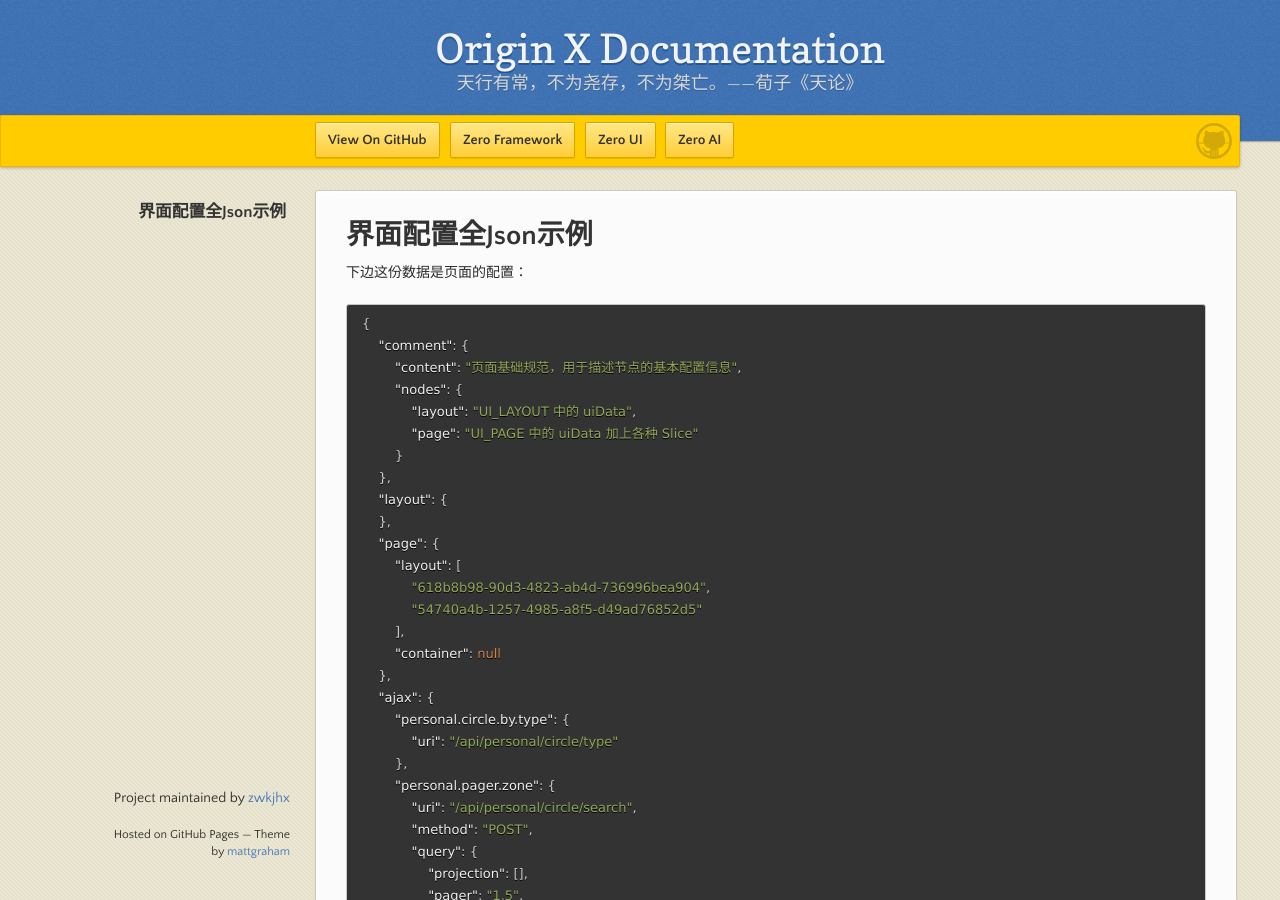
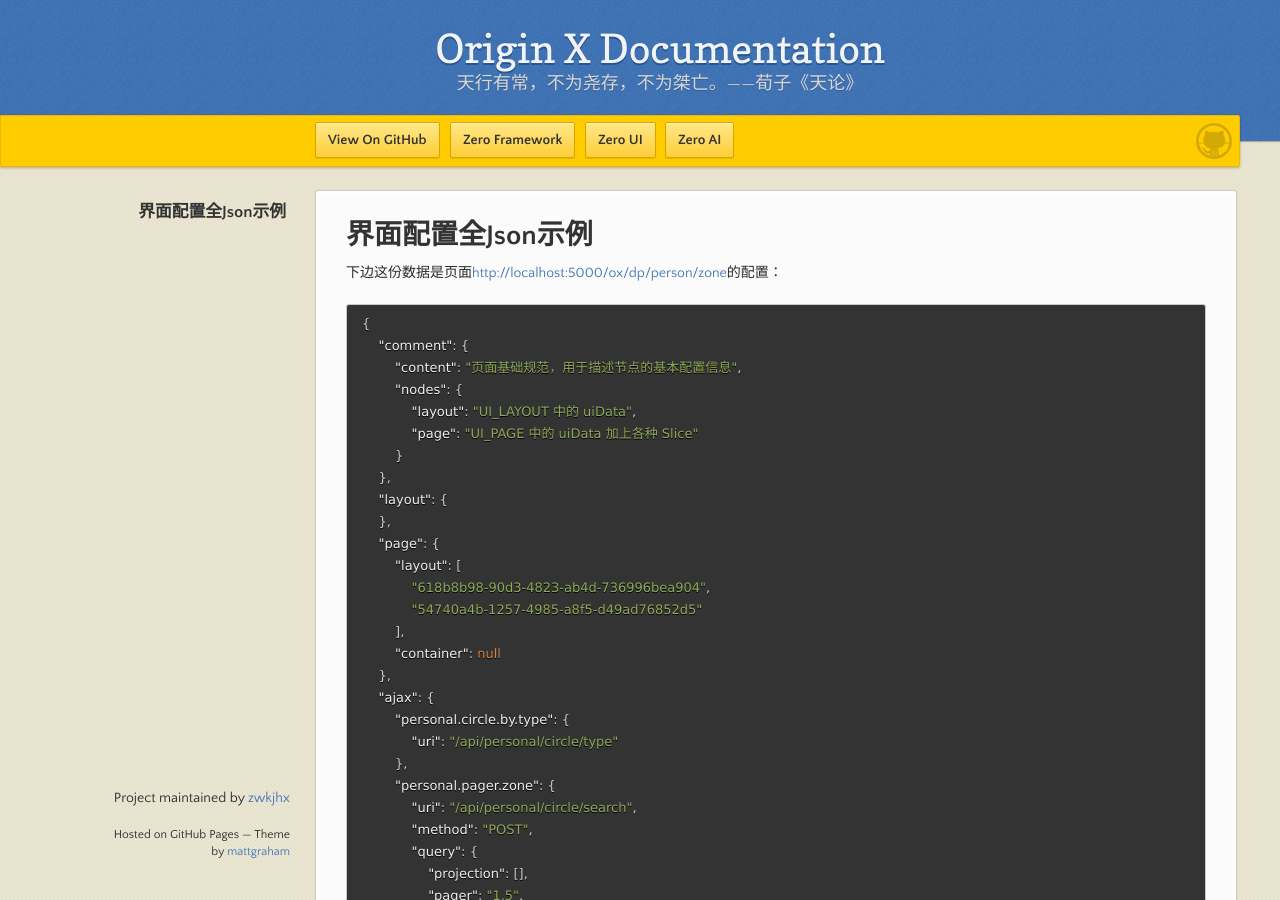
Before and after one commit to zwkjhx/ox-doc, a Jekyll site: the page built from specification/3-origin-xgui-fan/spo-002-jie-mian-pei-zhi-quan-json-shi-li.md, in a window 1280 px wide and 900 px high. Built offline with Jekyll 4.4.1, drawn with Linux system fonts in a browser that asks for light colours; our own code applies the rules of GitHub Pages for plain Markdown files; some of the changed lines change nothing that is shown.

Commit message:
Updates specification/3-origin-xgui-fan/spo-002-jie-mian-pei-zhi-quan-json-shi-li.md
Auto commit by GitBook Editor

````diff
--- a/specification/3-origin-xgui-fan/spo-002-jie-mian-pei-zhi-quan-json-shi-li.md
+++ b/specification/3-origin-xgui-fan/spo-002-jie-mian-pei-zhi-quan-json-shi-li.md
@@ -1,6 +1,6 @@
 # 界面配置全Json示例
 
-下边这份数据是页面的配置：
+下边这份数据是页面[http://localhost:5000/ox/dp/person/zone](http://localhost:5000/ox/dp/person/zone)的配置：
 
 ```json
 {
````
